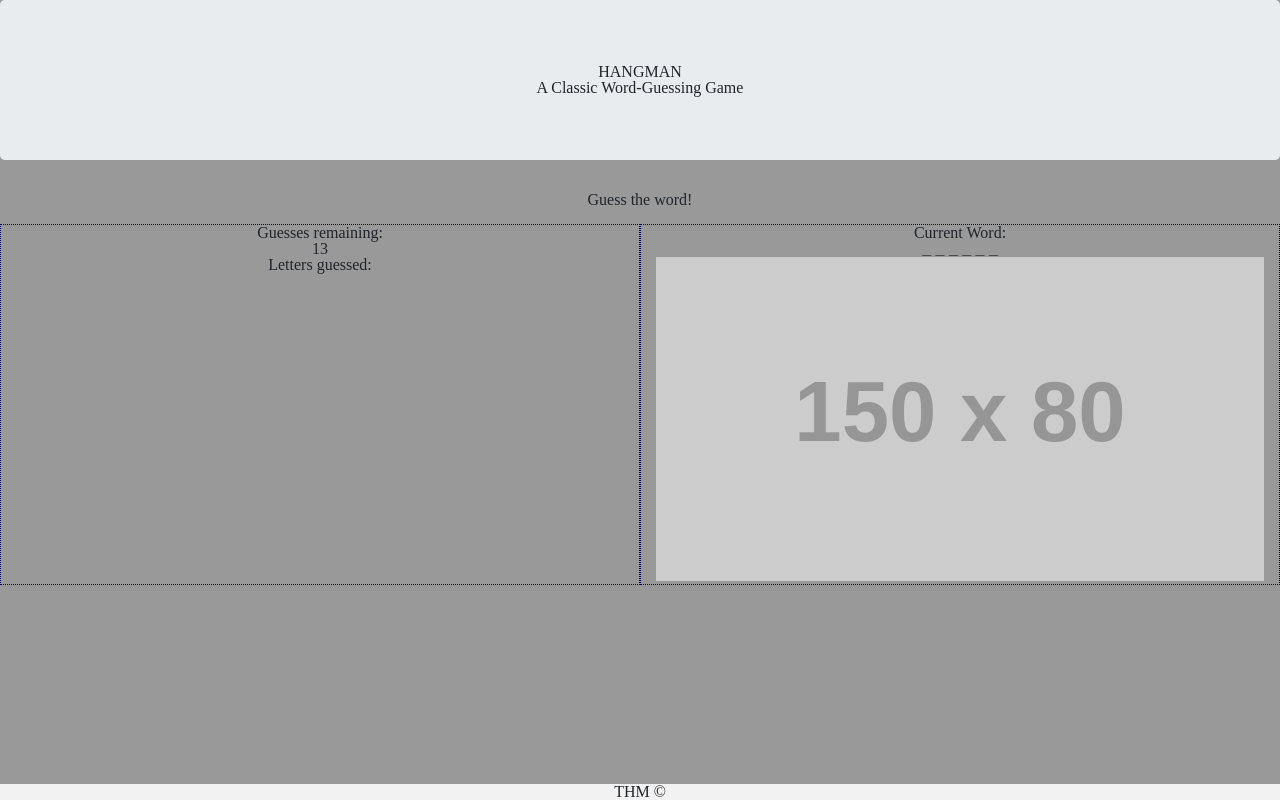
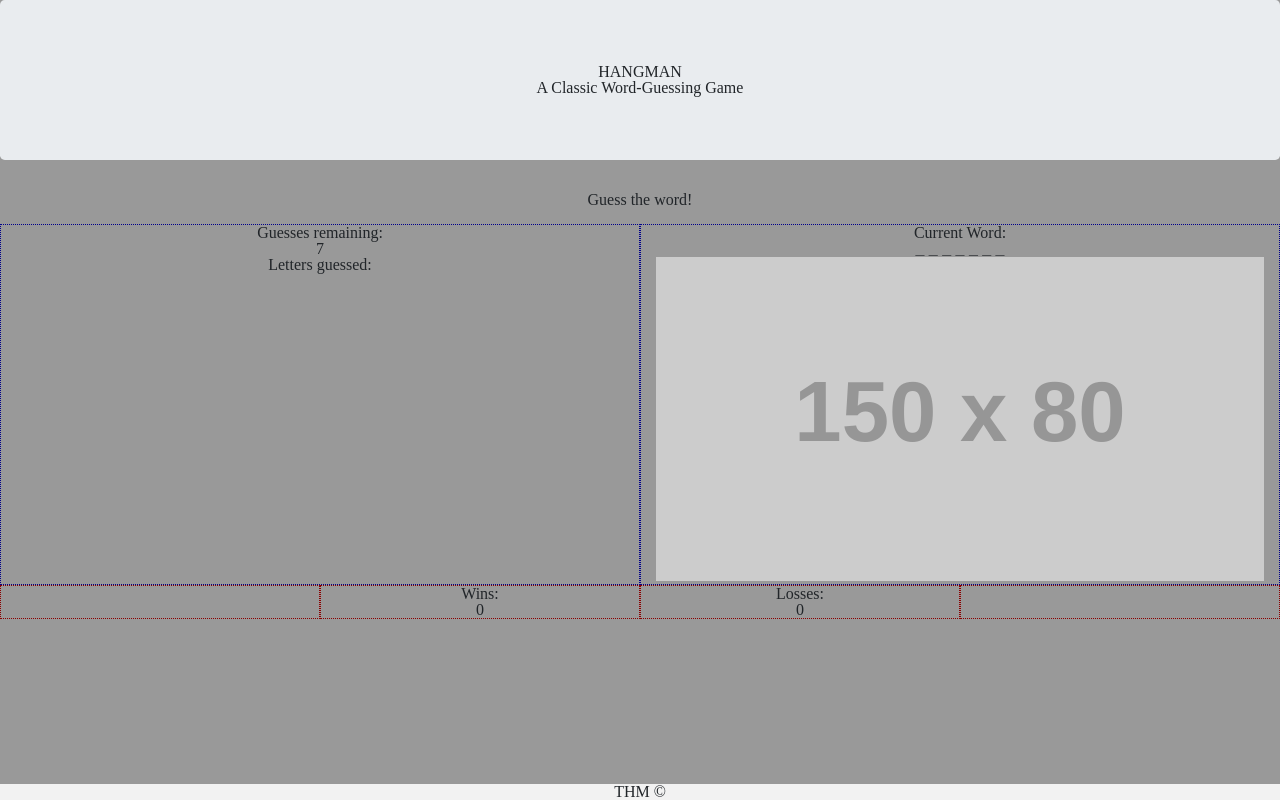
Before and after one commit to thmiv/Word-Guess-Game, a plain HTML site: page index.html in a window 1280 px wide. Drawn offline with nearby package versions, Linux system fonts and the light colour scheme; placeholder pictures from the web are drawn by us.

Commit message:
game reset and word-selector working

```diff
--- a/assets/css/style.css
+++ b/assets/css/style.css
@@ -11,6 +11,9 @@ footer {
 .col-md-6 {
     border: 1px dotted darkblue;
 }
+.col-md-3 {
+    border: 1px dotted darkred;
+}
 #currentWord {
     font-family: Arial, Helvetica, sans-serif;
     font-weight: 700;
--- a/assets/javascript/game.js
+++ b/assets/javascript/game.js
@@ -1,18 +1,26 @@
 // declaring variables
-var word;   // The word to be played
+var word;   // current word being played
+var words;   // The words which can be played
 var guesses;    // number of available guesses
 var correctGuesses;    // letters guessed correctly
 var wrongGuesses;   // letters guessed incorrectly
+var gameWins = 0;   // number of times user won
+var gameLosses = 0;   // number of times user lost
 
 // get HTML elements
 var currentWordEl = document.getElementById('currentWord');   // display current work element
 var chancesRemainingEl = document.getElementById('lettersRemaining');   // display remaining available guessed
 var lettersGuessedEl = document.getElementById('lettersGuessed');   //display the letters incorectly guessed
+var numWinsEl = document.getElementById('numWins');     // display number of times user won
+var numLossesEL = document.getElementById('numLoss');     // display number of times user lost
+
+// array of words
+words = ["banzai", "coconut", "javascript"];
 
 // game initialization
 function setupGame() {
-    word = 'banzai';
-    guesses = 13;
+    word = words[Math.floor(Math.random() * words.length)];
+    guesses = word.length;
     wrongGuesses = [];
     correctGuesses = [];
 
@@ -20,12 +28,14 @@ function setupGame() {
     console.log(word);
 
     // creates underscores for concealed word
-    for (var i = 0; i < word.length; i++) {
+    for (i = 0; i < word.length; i++) {
         correctGuesses.push('_');
     }
 
     currentWordEl.innerHTML = correctGuesses.join(' ');
     chancesRemainingEl.innerHTML = guesses;
+    numWinsEl.innerHTML = gameWins;
+    numLossesEL.innerHTML = gameLosses;
 }
 
 // updates word with guessed letters
@@ -35,12 +45,12 @@ function guessUpdate(letter) {
 
     if (word.indexOf(letter) === -1) { // letter is NOT in the word
         wrongGuesses.push(letter); // update letters guessed
-        lettersGuessedEl.innerHTML = wrongGuesses.join(', ');
+        lettersGuessedEl.innerHTML = wrongGuesses.join(' - ').toUpperCase(); // append wrong letter to HTML
     } else { // letter IS in the word
         // replace underscore with the letter
-        for (var i = 0; i < word.length; i++) {
-            if (word[i] === letter) {
-                correctGuesses[i] = letter;
+        for (j = 0; j < word.length; j++) {
+            if (word[j] === letter) {
+                correctGuesses[j] = letter;
             }
         }
         currentWordEl.innerHTML = correctGuesses.join(' ');
@@ -52,15 +62,18 @@ function checkForWin() {
     var gameOver = false;
     if (correctGuesses.indexOf('_') === -1) {
         alert('You Won!');
+        gameWins++;
         gameOver = true;
     } else if (guesses === 0) {
         alert('You Lost!');
         gameOver = true;
+        gameLosses++;
     }
     if (gameOver === true) {
-        var gameStatus = confirm("Game is over. Would you like to refresh and play again?")
+        var gameStatus = confirm("Game is over. Would you like to play again?")
         if (gameStatus === true) {
-            location.reload();
+            lettersGuessedEl.innerHTML = " ";
+            setupGame();
         }
     }
 }
--- a/index.html
+++ b/index.html
@@ -32,9 +32,20 @@
         <div class="col-md-6">
           <h4>Current Word: </h4>
           <div id="currentWord"></div>
-        <div id="numWins"></div>
           <img src="https://placehold.it/150x80?text=IMAGE" class="img-responsive" style="width:100%" alt="Image">
         </div>
+      </div>
+      <div class="row">
+        <div class="col-md-3"></div>
+        <div class="col-md-3">
+          <p>Wins: </p>
+          <div id="numWins"></div>
+        </div>
+        <div class="col-md-3">
+          <p>Losses: </p>
+          <div id="numLoss"></div>
+        </div>
+        <div class="col-md-3"></div>
       </div>
     </div>
 
```
